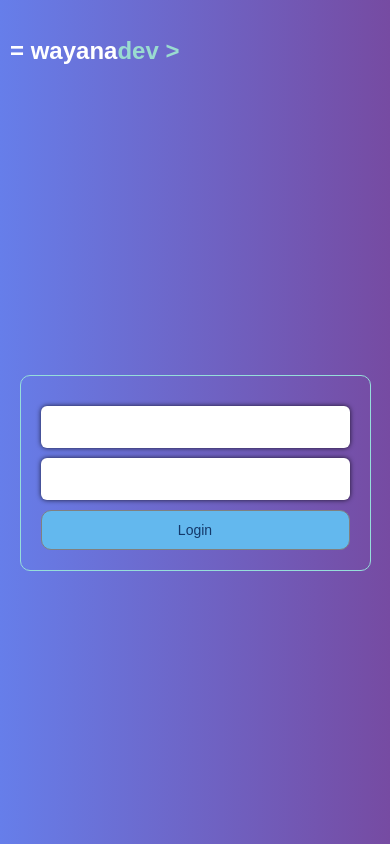
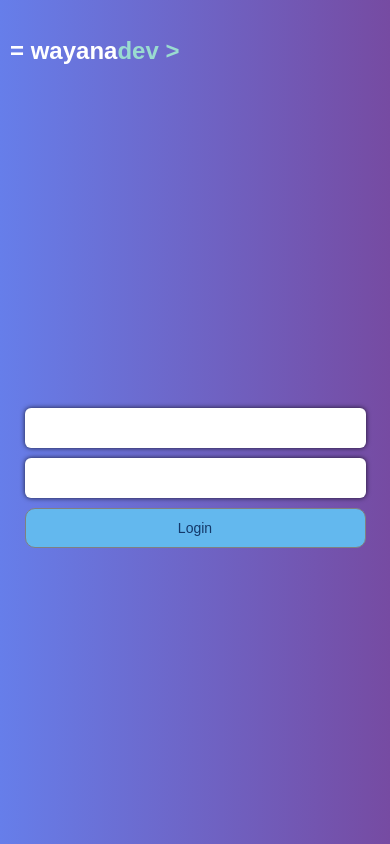
Before and after one commit to ajacin/wayanadev-dash, a React (Create React App) app: page / in a window 390 px wide. Built offline with nearby package versions, Linux system fonts and the light colour scheme.

Commit message:
responsiveness changes login page

```diff
--- a/src/styles.css
+++ b/src/styles.css
@@ -1,13 +1,12 @@
 * {
   padding: 0;
-  margin:0;
+  margin: 0;
   box-sizing: border-box;
 }
 
 body {
-  background: linear-gradient(to right,#667eea, #764ba2);
+  background: linear-gradient(to right, #667eea, #764ba2);
   /* #667eea → #764ba2 */
-
 }
 .App {
   font-family: sans-serif;
@@ -29,14 +28,13 @@ body {
 }
 
 .app-header {
-  flex:1;
-  height:10vh;
+  flex: 1;
+  height: 10vh;
   display: flex;
   justify-content: space-around;
   align-items: center;
-  padding:10px;
+  padding: 10px;
 }
-
 
 .flex-col {
   display: flex;
@@ -53,7 +51,7 @@ body {
 .app-content {
   display: flex;
   flex-grow: 1;
-  flex:9;
+  flex: 9;
   width: 100%;
   justify-content: center;
   align-items: center;
@@ -71,16 +69,14 @@ body {
   justify-content: space-between;
   align-content: center;
   /* background: linear-gradient(to right,#96deda,#f4f7f6); */
-  padding:20px;
-  border: 1px solid #96deda;
-  border-radius: 10px;;
+  padding: 20px;
+  border-radius: 10px;
   box-shadow: white;
-
 }
 
 .form-item {
   margin-top: 10px;
-  height: 5vh;
+  height: 40px;
   border: 1px solid gray;
 }
 
@@ -114,10 +110,19 @@ body {
   color: #14396a !important;
   background: solid;
 }
-@media screen and (max-width:800px){
+@media screen and (max-width: 768px) {
   .login-form {
-    width: 90vw;
+    width: 50vw;
     justify-content: space-between;
     align-content: center;
   }
 }
+
+@media screen and (max-width: 400px) {
+  .login-form {
+    width: 90vw;
+    padding: 5px;
+    justify-content: space-between;
+    align-content: center;
+  }
+}
```
